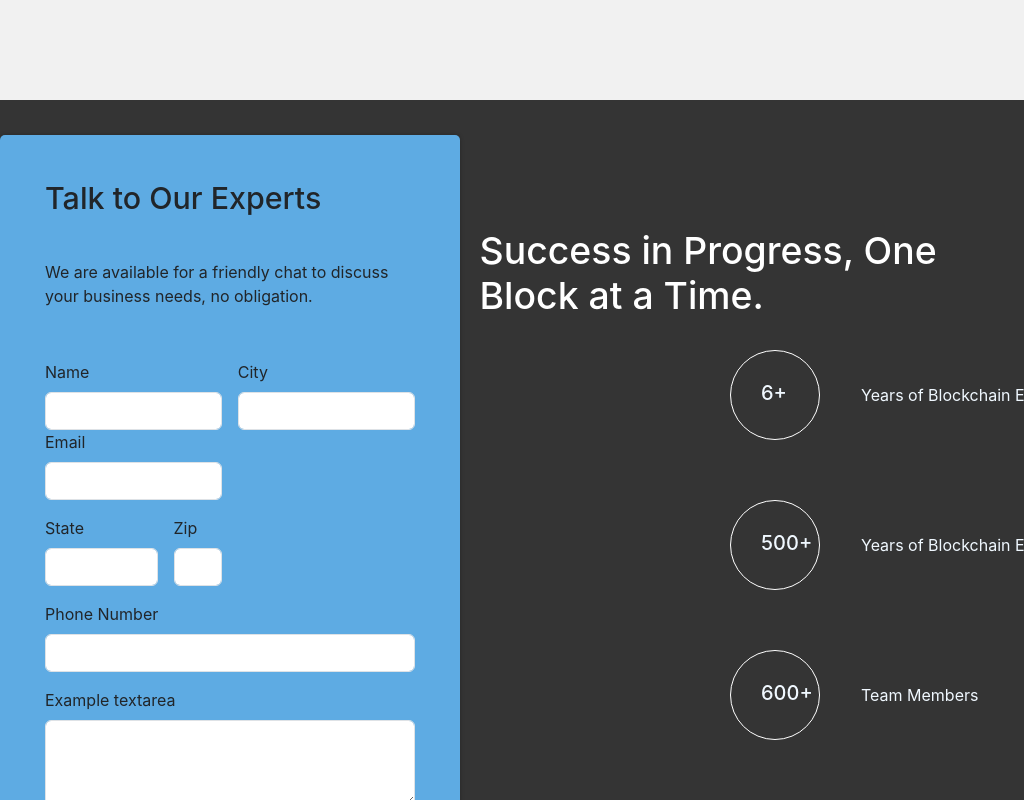
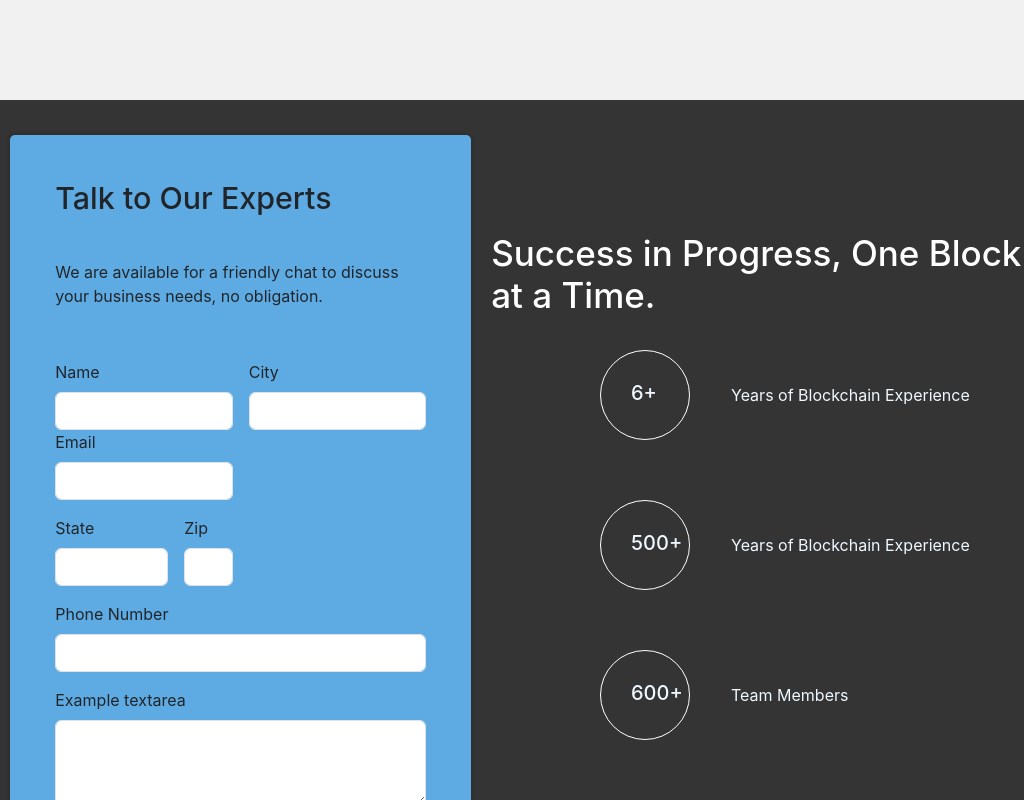
Before and after one commit to placeparks/Blockwise-tech, a React (Create React App) app: page / in a window 1024 px wide. Shown: the part 6200-7000 px from the top of the page. Built offline with nearby package versions, Linux system fonts and the light colour scheme.

Commit message:
Update Contact.module.css

```diff
--- a/src/components/Home/Contact.module.css
+++ b/src/components/Home/Contact.module.css
@@ -97,7 +97,7 @@ margin-top: -30px;
     position: absolute;
     height: 1700px;
     width: 100%;
-  top: 12350px;
+    top: 12350px;
     background: #343434;
     }
     .container{
@@ -181,3 +181,28 @@ margin-top: -30px;
 
     }
 }
+@media only screen and (min-width: 834px) and (max-width: 1194px) {
+
+    .container{
+    margin-left: 1%;
+    width: 580px;
+    height: fit-content;
+
+    }
+    .container2{
+    margin-left: 20px;
+    margin-top: -500px;
+    }
+    .container2 h1{
+        color: white;
+        font-size: 35px;
+    }
+    .circle1, .circle2,.circle3, .circle4{
+        left: 600px;
+
+    }
+
+
+
+
+}
```
